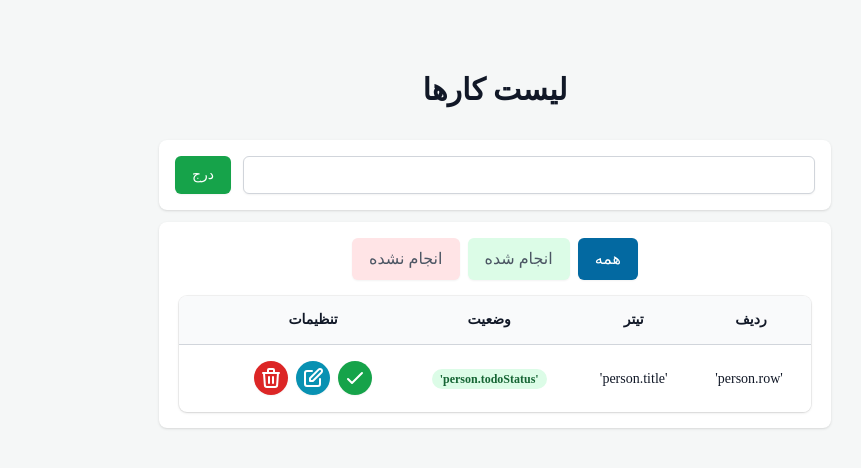
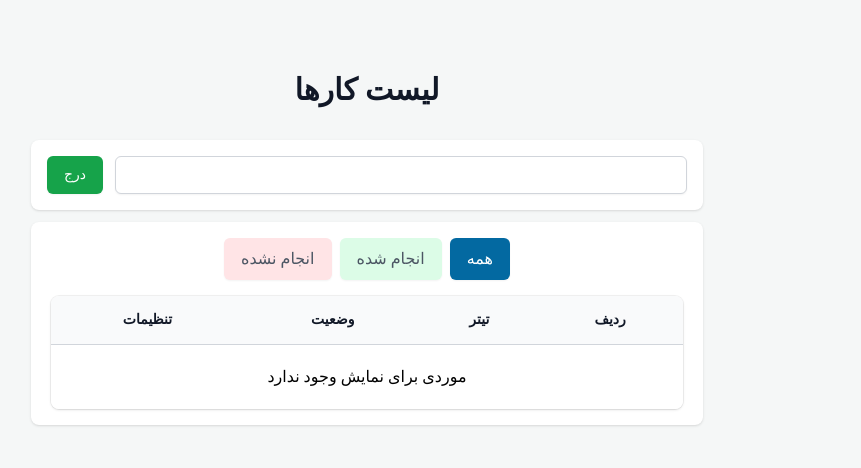
Before and after one commit to ahad-lag/todo-list, a React (Create React App) app: page / in a window 1280 px wide. Shown: the top 468 px of the page, without its empty margins (408-1269 px from the left). Built offline with nearby package versions, Linux system fonts and the light colour scheme.

Commit message:
create empty list item component

```diff
--- /dev/null
+++ b/src/components/todos/emptyListItem.js
@@ -0,0 +1,7 @@
+
+export default function emptyListItem() {
+
+    return(
+        <tr><td colSpan="4" className='py-5'>موردی برای نمایش وجود ندارد</td></tr>
+    )
+}
--- a/src/components/todos/todoList.js
+++ b/src/components/todos/todoList.js
@@ -1,6 +1,12 @@
+import { useSelector } from 'react-redux';
 import TodoListItem from './todoListItem';
+import EmptyListItem from './emptyListItem';
 
 export default function TodoList() {
+
+    // create selector
+    const todos = useSelector(state => state.todo.value);
+
     return(
         <div className="px-4 sm:px-6 lg:px-8">
             <div className="mt-4 flex flex-col">
@@ -22,15 +28,16 @@ export default function TodoList() {
                                         <th scope="col" className="px-3 py-3.5 text-center text-sm font-semibold text-gray-900">
                                         تنظیمات
                                         </th>
-                                        <th scope="col" className="relative py-3.5 pl-3 pr-4 sm:pr-6">
-                                        <span className="sr-only">Edit</span>
-                                        </th>
                                     </tr>
                                 </thead>
                                 <tbody className="divide-y divide-gray-200 bg-white">
 
                                     {/* import todo list item (tr) */}
-                                    <TodoListItem />
+                                    {
+                                        todos.length
+                                            ? <TodoListItem />
+                                            : <EmptyListItem />
+                                    }
 
                                 </tbody>
                             </table>
```
